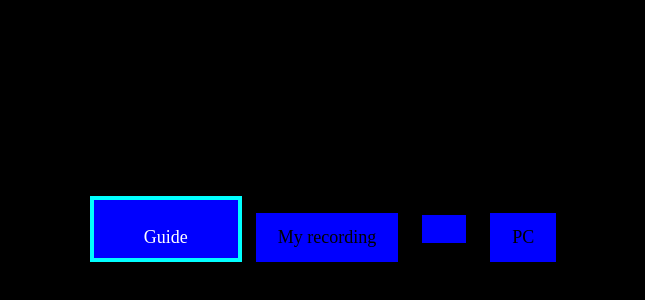
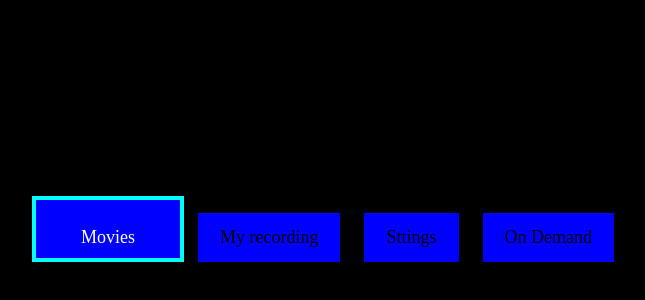
Before and after one commit to naseemshekh20/navigationApp, a plain HTML site: page index.html in a window 1280 px wide. Shown: the part 112-412 px from the top of the page, without its empty margins (312-957 px from the left). Drawn offline with Linux system fonts and the light colour scheme.

Commit message:
Update index.html

```diff
--- a/index.html
+++ b/index.html
@@ -109,15 +109,16 @@ div.selected {
 
  <div id ="mainDiv"align="center" border="1px solid red">
      <div class="selected btn" id="guide">
-<span>Guide</span>
+<span>Movies</span>
      </div>
      <div class="btn" id="recording">
              <span>My recording</span>
      </div>
      <div class ="btn"id="setting">
+      <span>Sttings</span>
      </div>
      <div class="btn" id="PC">
-<span>PC</span>
+<span>On Demand</span>
      </div>
  </div>
 
```
